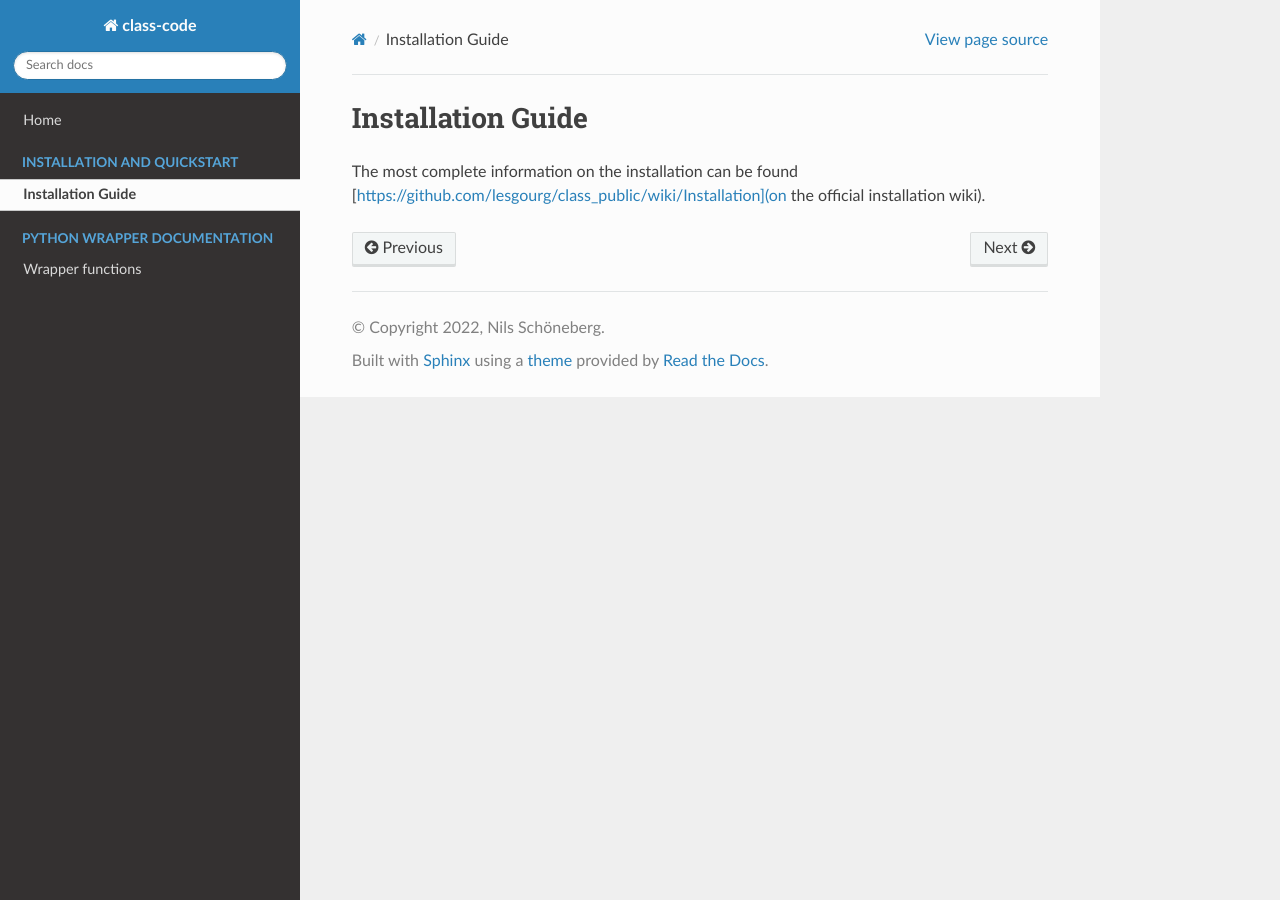
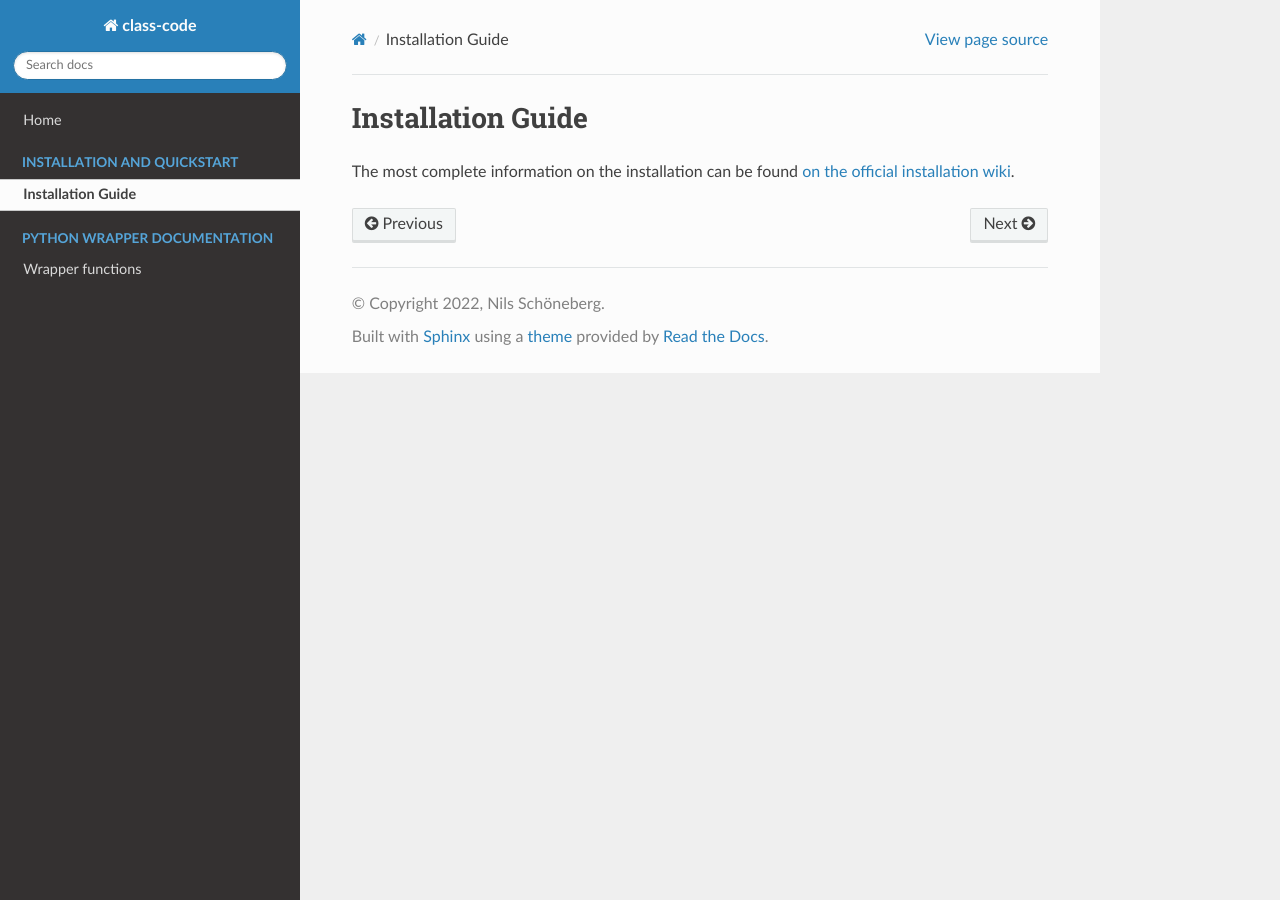
Before and after one commit to schoeneberg/class-code-documentation, a Sphinx documentation site: the page built from docs/installation.rst, in a window 1280 px wide. Built offline with Sphinx 7.4.7 and the Read the Docs theme 3.1.0, drawn with Linux system fonts in a browser that asks for light colours; pages that are not in the unit, such as notebooks, are missing from menus; some of the changed lines change nothing that is shown.

Commit message:
Update installation.rst
Fix the stupid non-markdown link

```diff
--- a/docs/installation.rst
+++ b/docs/installation.rst
@@ -1,4 +1,4 @@
 Installation Guide
 ==================
 
-The most complete information on the installation can be found [https://github.com/lesgourg/class_public/wiki/Installation](on the official installation wiki).
+The most complete information on the installation can be found `on the official installation wiki <https://github.com/lesgourg/class_public/wiki/Installation>`_.
```
